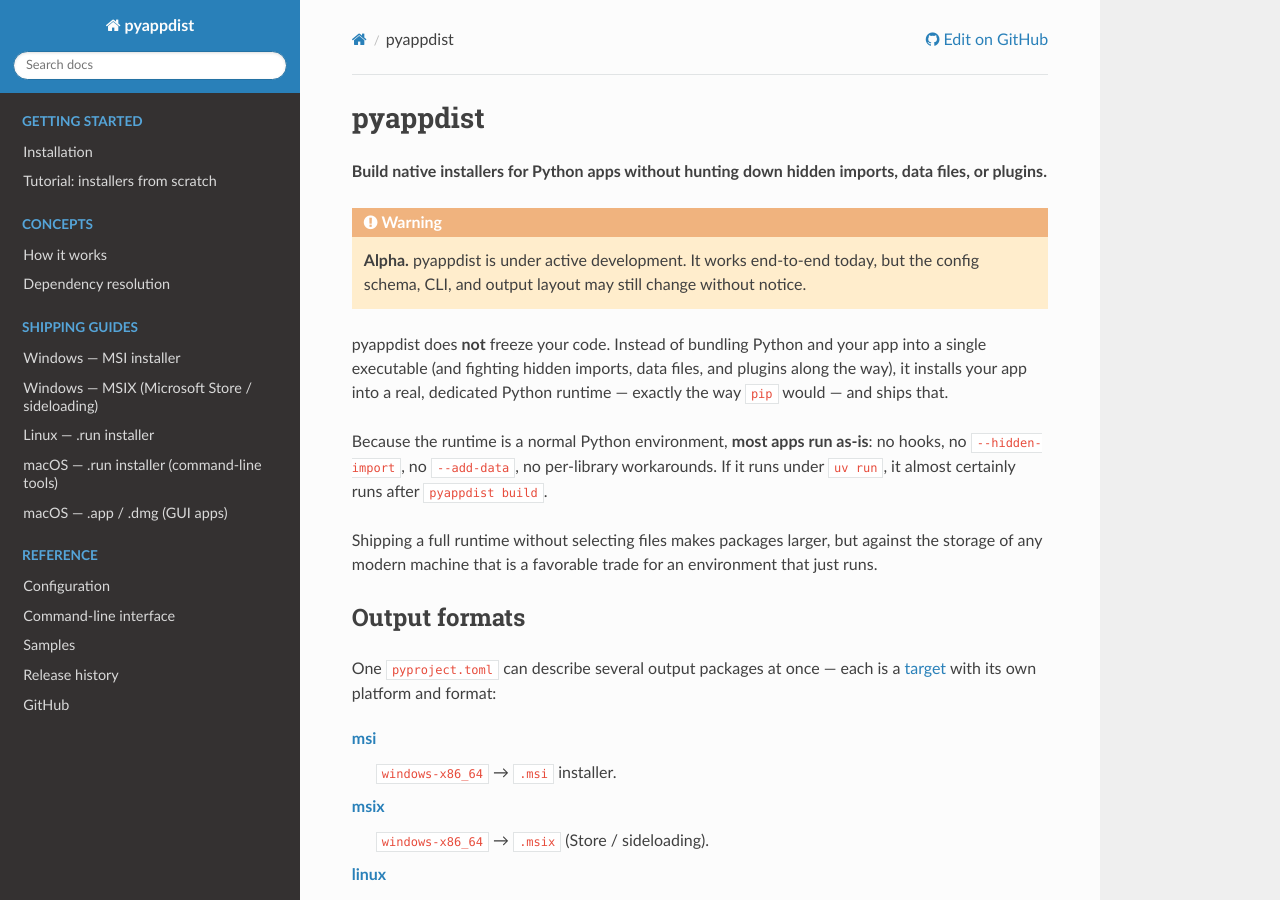
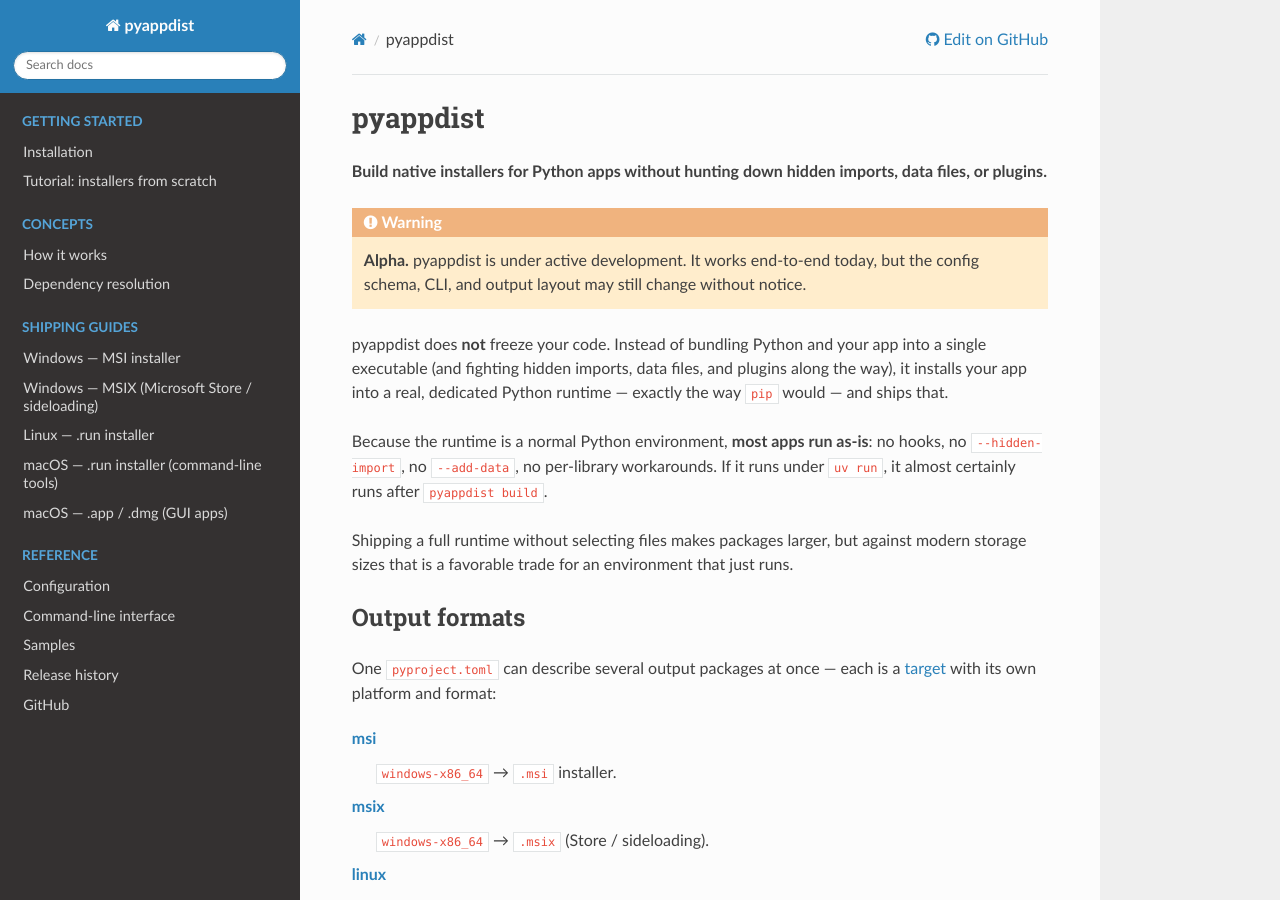
Before and after one commit to atsuoishimoto/pyappdist, a Sphinx documentation site: the page built from docs/index.rst, in a window 1280 px wide and 900 px high. Built offline with Sphinx 7.4.7 and the Read the Docs theme 3.1.0, drawn with Linux system fonts in a browser that asks for light colours.

Commit message:
docs: reword size note to modern storage sizes

```diff
--- a/docs/index.rst
+++ b/docs/index.rst
@@ -18,8 +18,7 @@
 it runs under ``uv run``, it almost certainly runs after ``pyappdist build``.
 
 Shipping a full runtime without selecting files makes packages larger, but against
-the storage of any modern machine that is a favorable trade for an environment that
-just runs.
+modern storage sizes that is a favorable trade for an environment that just runs.
 
 Output formats
 --------------
```
Also changed, not shown: README.md (+2 -2 lines).
